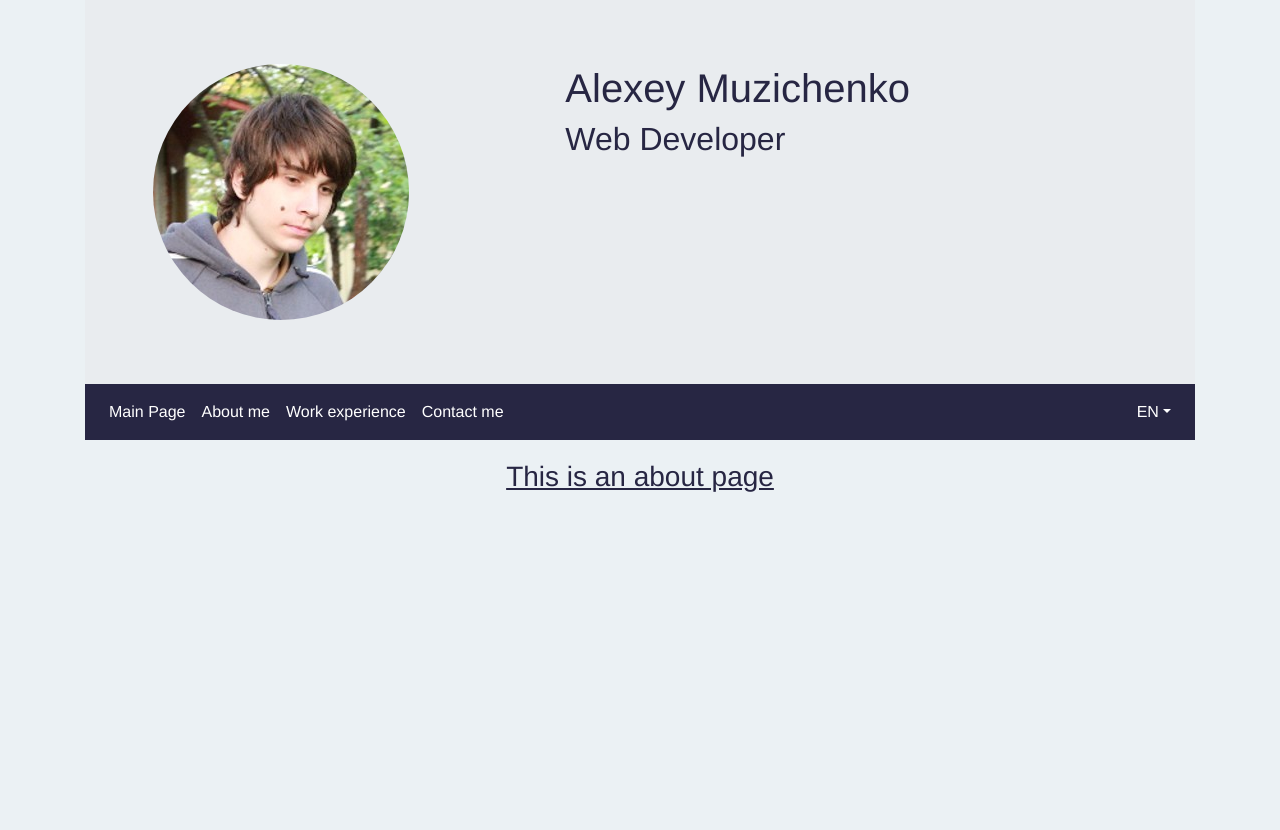
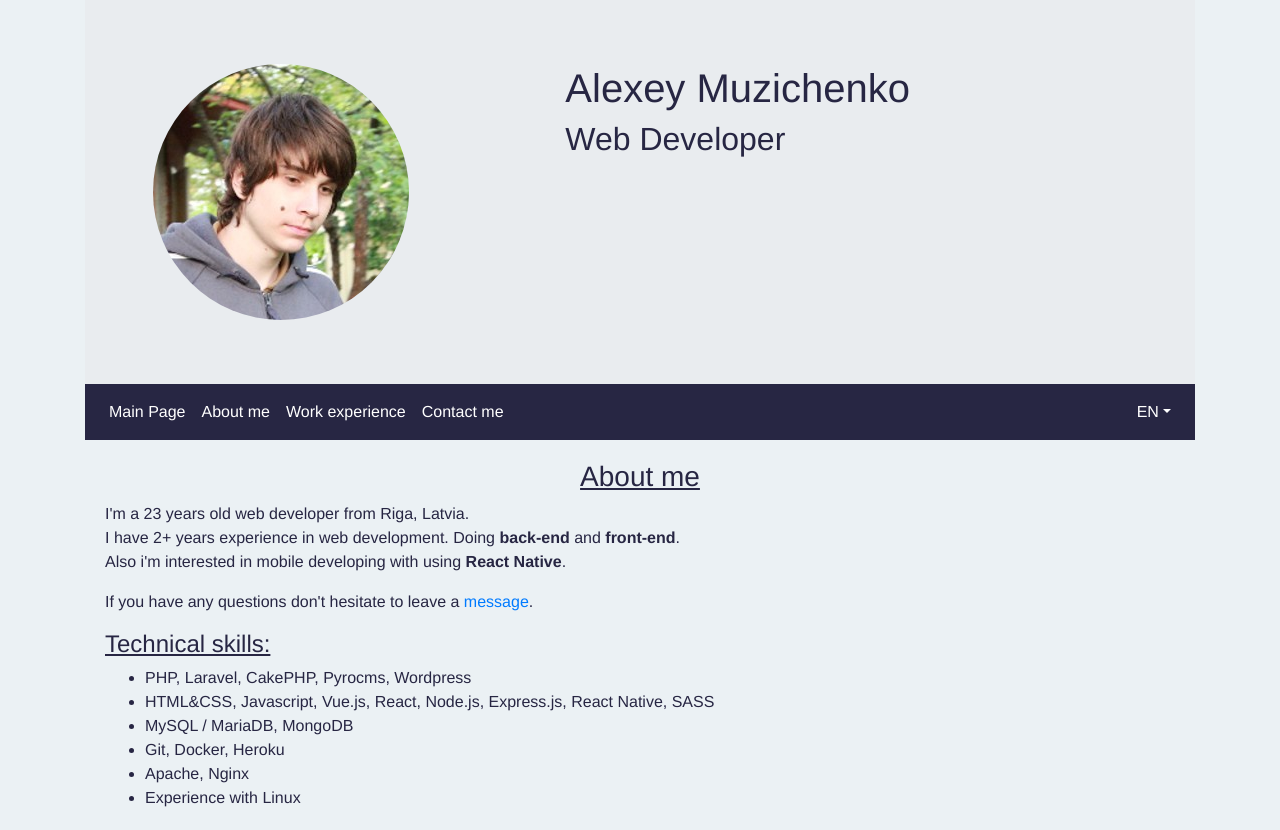
Before and after one commit to AlMuz/VUE-AlmuzWebsite, a Vue app in the folder client/: page /about in a window 1280 px wide. Both pictures are taken after a click on the button "Skip button". Before the commit the page ends 800 px from the top, so only its background shows below. Built offline with nearby package versions, Linux system fonts and the light colour scheme.

Commit message:
About page done

```diff
--- a/client/src/translations/locales/en.json
+++ b/client/src/translations/locales/en.json
@@ -19,5 +19,12 @@
   "notFound": {
     "header": "Oops! Page not found",
     "text": "i'm sorry, but the page you requested was not found"
+  },
+  "aboutMePage": {
+    "aboutMe": "About me",
+    "information": "I'm a 23 years old web developer from Riga, Latvia.</br> I have 2+ years experience in web development. Doing <b>back-end</b> and <b>front-end</b>. </br> Also i'm interested in mobile developing with using <b>React Native</b>.",
+    "informationContactMe": "If you have any questions don't hesitate to leave a {action}.",
+    "message": "message",
+    "techSkills": "Technical skills"
   }
 }
--- a/client/src/translations/locales/lv.json
+++ b/client/src/translations/locales/lv.json
@@ -19,5 +19,12 @@
   "notFound": {
     "header": "Ups! Lapa nav atrasta",
     "text": "man žēl, bet jūsu pieprasītā lapa netika atrasta"
+  },
+  "aboutMePage": {
+    "aboutMe": "Par mani",
+    "information": "Esmu 23 gadu vecs web programmetajs no Rīga, Latvija.</br> Man ir vairāk nekā 2 gadu pieredze web izstrādē. Man patik <b>back-end</b> un <b>front-end</b>. </br> Mani interesē arī mobilo ierīču izstrāde, izmantojot <b>React Native</b>.",
+    "informationContactMe": "Ja jums ir kādi jautājumi, nevilcinieties atstāt {action}.",
+    "message": "ziņu",
+    "techSkills": "Tehniskās iemaņas"
   }
 }
--- a/client/src/translations/locales/ru.json
+++ b/client/src/translations/locales/ru.json
@@ -19,5 +19,12 @@
   "notFound": {
     "header": "УПС! Страница не найдена",
     "text": "я извиняюсь, но запрошенная вами страница не найдена"
+  },
+  "aboutMePage": {
+    "aboutMe": "Обо мне",
+    "information": "Я 23 летний веб разработчик из Риги, Латвия.</br> У меня более двух лет опыта в веб программировании. Занимаюсь с <b>back-end</b> и <b>front-end</b>. </br> Так же заинтересован в мобильной разботке используя <b>React Native</b>.",
+    "informationContactMe": "Если у вас есть какие-либо вопросы, отправьте мне {action}.",
+    "message": "сообщение",
+    "techSkills": "Технические навыки"
   }
 }
--- a/client/src/views/About.vue
+++ b/client/src/views/About.vue
@@ -1,5 +1,35 @@
 <template>
   <div class="about">
-    <h3>This is an about page</h3>
+    <h3>{{ $t("aboutMePage.aboutMe") }}</h3>
+    <p v-html='$t("aboutMePage.information") '></p>
+    <i18n path="aboutMePage.informationContactMe" tag="p">
+      <router-link place="action" to='contact' tag='a'>{{ $t('aboutMePage.message') }}</router-link>
+    </i18n>
+    <h4>{{ $t("aboutMePage.techSkills") }}:</h4>
+    <ul>
+      <li v-for="(value, index) in skills" :key="index">
+        {{ value }}
+      </li>
+    </ul>
   </div>
 </template>
+
+<script>
+export default {
+  data() {
+    return {
+      skills: [
+        "PHP, Laravel, CakePHP, Pyrocms, Wordpress",
+        "HTML&CSS, Javascript, Vue.js, React, Node.js, Express.js, React Native, SASS",
+        "MySQL / MariaDB, MongoDB",
+        "Git, Docker, Heroku",
+        "Apache, Nginx",
+        "Experience with Linux"
+      ]
+    }
+  }
+}
+</script>
+
+<style lang="css" scoped>
+</style>
```
